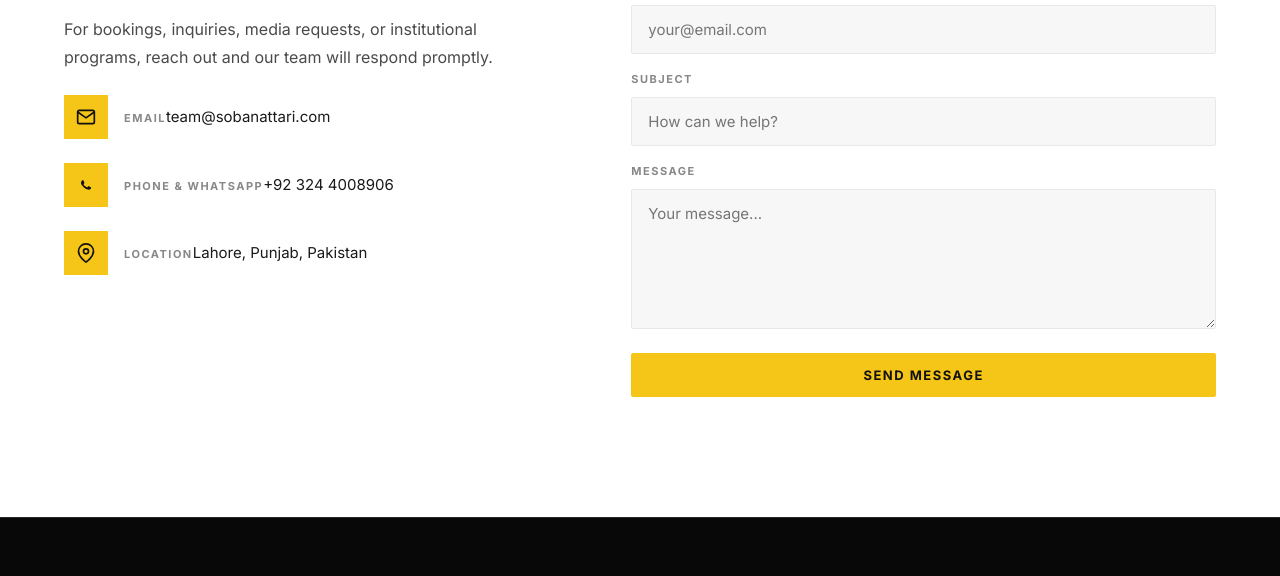
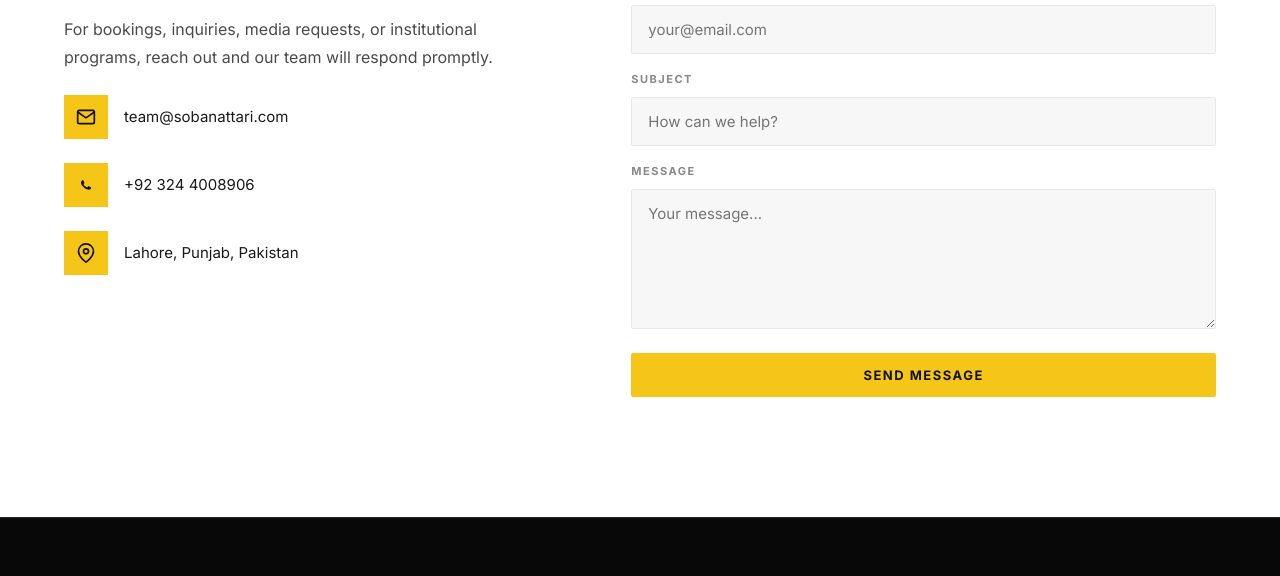
Before and after one commit to KamalShahid/sobanattariweb, a website: page index.html in a window 1280 px wide. Shown: the part 11059-11635 px from the top of the page. Drawn offline with Linux system fonts and the light colour scheme; a script that the page names is missing.

Commit message:
Remove text labels above contact details
Empty the "Email" / "Phone & WhatsApp" / "Location" labels in the
contact section, leaving just the icons and values.

Co-Authored-By: Claude Opus 4.8 (1M context) <noreply@anthropic.com>

```diff
--- a/index.html
+++ b/index.html
@@ -493,15 +493,15 @@
       <p>For bookings, inquiries, media requests, or institutional programs, reach out and our team will respond promptly.</p>
       <div class="contact-detail">
         <span class="icon"><svg viewBox="0 0 24 24" fill="none" stroke="#111" stroke-width="2"><path d="M4 4h16c1.1 0 2 .9 2 2v12c0 1.1-.9 2-2 2H4c-1.1 0-2-.9-2-2V6c0-1.1.9-2 2-2z"/><polyline points="22,6 12,13 2,6"/></svg></span>
-        <span><span class="label">Email</span><a href="mailto:team@sobanattari.com">team@sobanattari.com</a></span>
+        <span><span class="label"></span><a href="mailto:team@sobanattari.com">team@sobanattari.com</a></span>
       </div>
       <div class="contact-detail">
         <span class="icon"><svg viewBox="0 0 24 24" fill="#111"><path d="M17.472 14.382c-.297-.149-1.758-.867-2.03-.967-.273-.099-.471-.148-.67.15-.197.297-.767.966-.94 1.164-.173.199-.347.223-.644.075-.297-.15-1.255-.463-2.39-1.475-.883-.788-1.48-1.761-1.653-2.059-.173-.297-.018-.458.13-.606.134-.133.298-.347.446-.52.149-.174.198-.298.298-.497.099-.198.05-.371-.025-.52-.075-.149-.669-1.612-.916-2.207-.242-.579-.487-.5-.669-.51-.173-.008-.371-.01-.57-.01-.198 0-.52.074-.792.372-.272.297-1.04 1.016-1.04 2.479 0 1.462 1.065 2.875 1.213 3.074.149.198 2.096 3.2 5.077 4.487.709.306 1.262.489 1.694.625.712.227 1.36.195 1.871.118.571-.085 1.758-.719 2.006-1.413.248-.694.248-1.289.173-1.413-.074-.124-.272-.198-.57-.347z"/></svg></span>
-        <span><span class="label">Phone &amp; WhatsApp</span><a href="https://wa.me/923244008906" target="_blank" rel="noopener">+92 324 4008906</a></span>
+        <span><span class="label"></span><a href="https://wa.me/923244008906" target="_blank" rel="noopener">+92 324 4008906</a></span>
       </div>
       <div class="contact-detail">
         <span class="icon"><svg viewBox="0 0 24 24" fill="none" stroke="#111" stroke-width="2"><path d="M21 10c0 7-9 13-9 13s-9-6-9-13a9 9 0 0118 0z"/><circle cx="12" cy="10" r="3"/></svg></span>
-        <span><span class="label">Location</span><span class="val">Lahore, Punjab, Pakistan</span></span>
+        <span><span class="label"></span><span class="val">Lahore, Punjab, Pakistan</span></span>
       </div>
     </div>
     <div class="contact-form animate-on-scroll">
```
